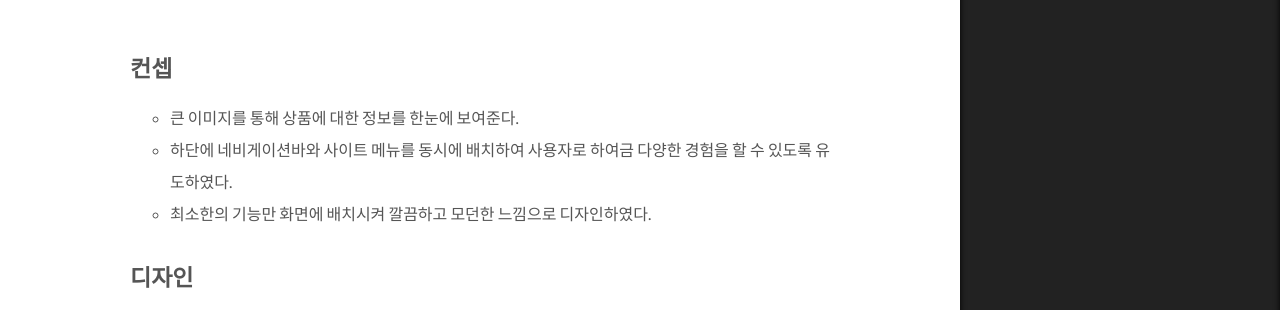
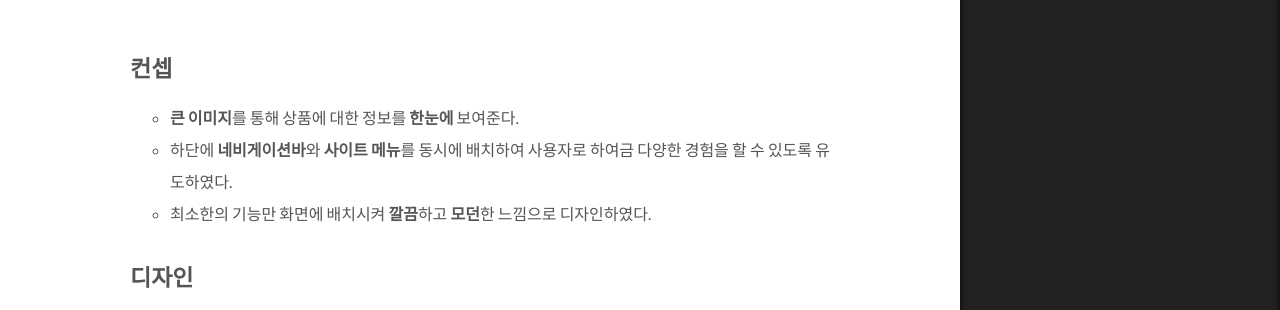
Before and after one commit to wkddnjset/wkddnjset.github.io, a Jekyll site: the page built from _posts/2018-02-02-Phtoshop으로-하는-앱디자인-[여행플랜].md, in a window 1280 px wide and 900 px high, scrolled down 377 px. Shown: the part 152-462 px from the top of the window. Built offline with Jekyll 4.4.1, drawn with Linux system fonts in a browser that asks for light colours; comment, search, counter and statistics services are not loaded.

Commit message:
2018-02-01

```diff
--- a/_posts/2018-02-02-Phtoshop으로-하는-앱디자인-[여행플랜].md
+++ b/_posts/2018-02-02-Phtoshop으로-하는-앱디자인-[여행플랜].md
@@ -9,9 +9,9 @@ tags: photoshop, app design
 
 ## 컨셉
 
-- 큰 이미지를 통해 상품에 대한 정보를 한눈에 보여준다.
-- 하단에 네비게이션바와 사이트 메뉴를 동시에 배치하여 사용자로 하여금 다양한 경험을 할 수 있도록 유도하였다.
-- 최소한의 기능만 화면에 배치시켜 깔끔하고 모던한 느낌으로 디자인하였다.
+- **큰 이미지**를 통해 상품에 대한 정보를 **한눈에** 보여준다.
+- 하단에 **네비게이션바**와 **사이트 메뉴**를 동시에 배치하여 사용자로 하여금 다양한 경험을 할 수 있도록 유도하였다.
+- 최소한의 기능만 화면에 배치시켜 **깔끔**하고 **모던**한 느낌으로 디자인하였다.
 
 ## 디자인
 
```
